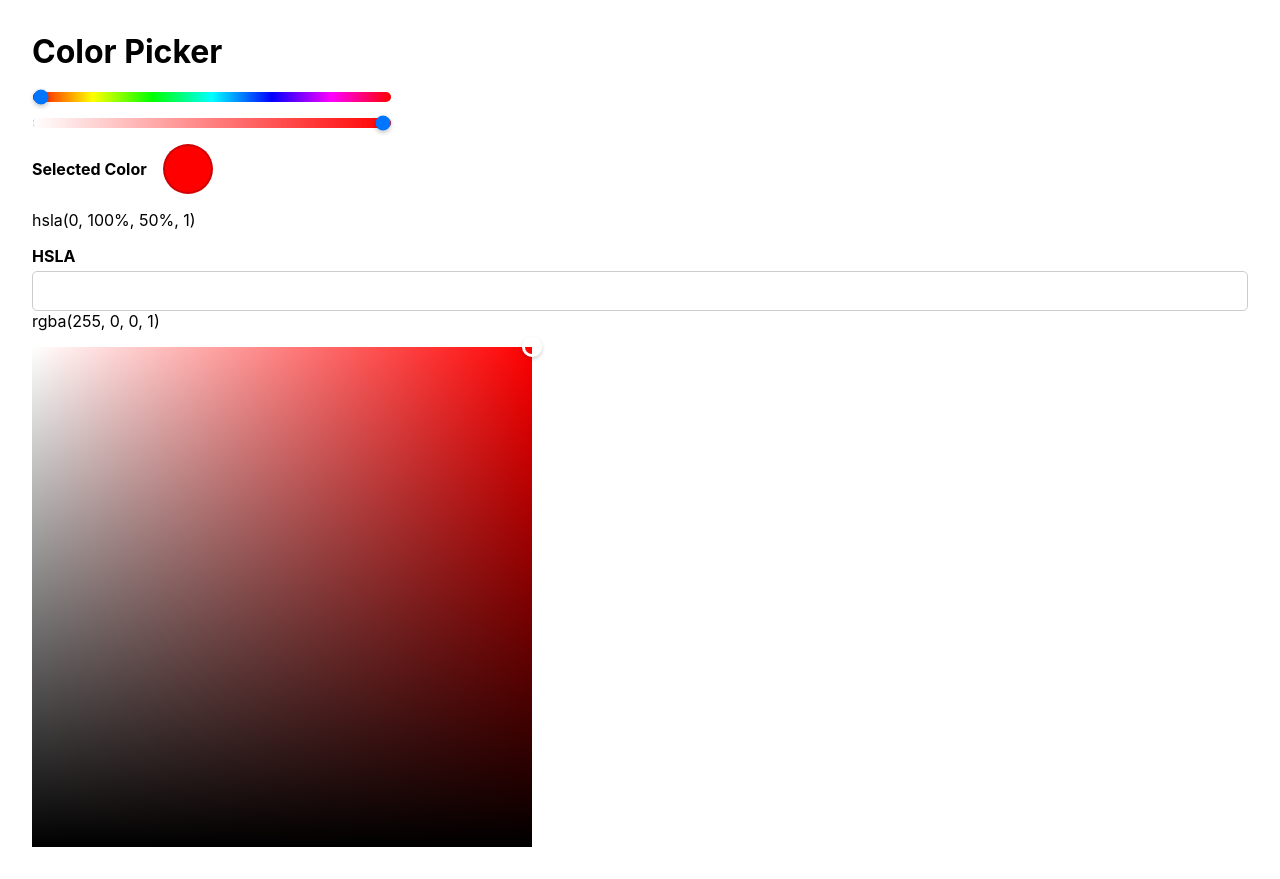
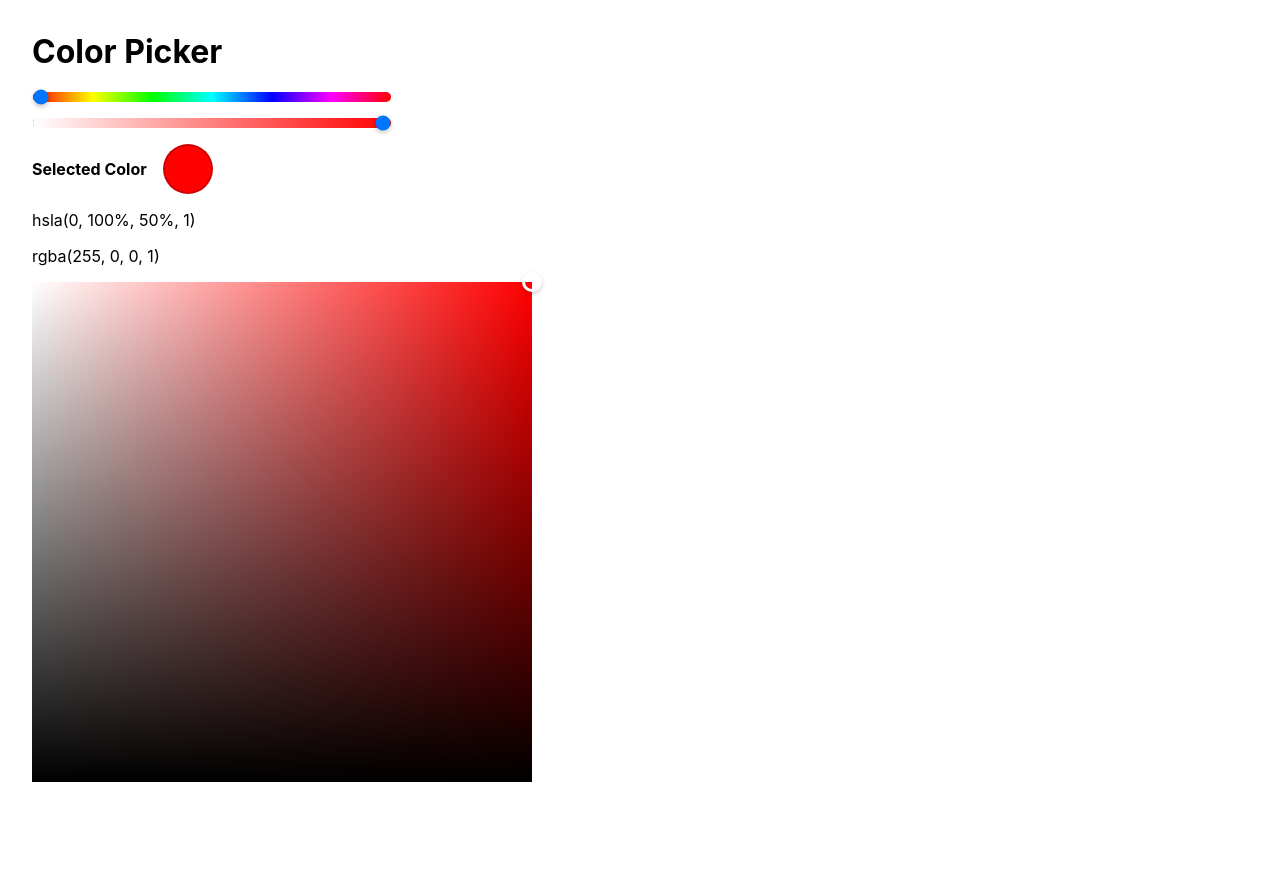
Before and after one commit to jphofmeister/color-picker, a React (Vite) app in the folder client/: page / in a window 1280 px wide. After the commit the page ends 814 px from the top, so only its background shows below. Built offline with nearby package versions, Linux system fonts and the light colour scheme.

Commit message:
made some updates:

```diff
--- a/client/src/App.jsx
+++ b/client/src/App.jsx
@@ -3,8 +3,9 @@ import styled from "styled-components";
 import ColorPicker from "./components/ColorPicker";
 import HueSlider from "./components/HueSlider";
 import AlphaSlider from "./components/AlphaSlider";
-import HslaInput from "./components/HslaInput";
+// import HslaInput from "./components/HslaInput";
 import { hslToRgb, rgbToHsl } from "./utilities/colorFunctions";
+import { isEmpty } from "./utilities/sharedFunctions";
 
 const StyledSelectColor = styled.div`
   width: 50px;
@@ -27,6 +28,36 @@ const App = () => {
   let hslToRgbConversion = hslToRgb(rngHue, (saturation / 100), (lightness / 100));
   let rgbaString = `${hslToRgbConversion[0]}, ${hslToRgbConversion[1]}, ${hslToRgbConversion[2]}, ${rngAlpha}`;
 
+  // useEffect(() => {
+
+  //   if (isEmpty(txtHsla) === false) {
+
+  //     let hslaValues = txtHsla.split(", ");
+
+  //     let newHue = hslaValues[0];
+  //     let newSaturation = hslaValues[1].replace(/%/g, "");
+  //     let newLightness = hslaValues[2].replace(/%/g, "");
+  //     let newAlpha = hslaValues[3];
+
+  //     if (rngHue !== newHue) {
+  //       setRngHue(newHue);
+  //     };
+
+  //     if (saturation !== newSaturation) {
+  //       setSaturation(newSaturation);
+  //     };
+
+  //     if (lightness !== newLightness) {
+  //       setLightness(newLightness);
+  //     };
+
+  //     if (rngAlpha !== newAlpha) {
+  //       setRngAlpha(newAlpha);
+  //     };
+
+  //   }
+
+  // }, [txtHsla, rngAlpha, rngHue, saturation, lightness]);
 
   return (
     <main>
@@ -45,20 +76,28 @@ const App = () => {
 
       <div className="info">
         <strong>Selected Color</strong>
-        <StyledSelectColor $hue={rngHue} $saturation={saturation} $lightness={lightness} $alpha={rngAlpha} />
+        <StyledSelectColor
+          $hue={rngHue}
+          $saturation={saturation}
+          $lightness={lightness}
+          $alpha={rngAlpha} />
       </div>
 
-      <div>
-        <p>hsla({hslaString})</p>
-
-        <HslaInput
+      {/* <HslaInput
           txtHsla={txtHsla}
           setTxtHsla={setTxtHsla}
           rngAlpha={rngAlpha}
           rngHue={rngHue}
           saturation={saturation}
-          lightness={lightness} />
+          lightness={lightness} /> */}
 
+      <div style={{ marginBottom: "1rem" }}>
+
+        <p>hsla({hslaString})</p>
+
+      </div>
+
+      <div>
         <p>rgba({rgbaString})</p>
       </div>
 
--- a/client/src/components/AlphaSlider.jsx
+++ b/client/src/components/AlphaSlider.jsx
@@ -7,12 +7,9 @@ const AlphaSliderContainer = styled.div`
   width: 360px;
   padding: 0;
   margin-bottom: 1rem;
-  /* background: #fff; */
+  border: none;
 
   input {
-    /* background: #fff !important;
-    background-color: #fff !important; */
-
     &::-webkit-slider-thumb {
       background-color: #fff !important;
       background: hsla(${props => props.$hue}, ${props => props.$saturation}%, ${props => props.$lightness}%, ${props => props.$alpha});
--- a/client/src/components/HslaInput.jsx
+++ b/client/src/components/HslaInput.jsx
@@ -19,15 +19,25 @@ const HslaInput = (props) => {
 
   let setTxtHsla = isEmpty(props.setTxtHsla) === false ? props.setTxtHsla : noFunctionAvailable;
 
+  useEffect(() => {
+
+    let hslaString = `${rngHue}, ${saturation}%, ${lightness}%, ${rngAlpha}`;
+
+    if (hslaString !== txtHsla) {
+      setTxtHsla(hslaString);
+    }
+
+  }, [rngAlpha, rngHue, saturation, lightness, txtHsla]);
+
   return (
-    <div>
+    <>
       <FormInput
         formInputID="txtHsla"
         labelText="HSLA"
         inputValue={txtHsla}
         updateValue={setTxtHsla}
       />
-    </div>
+    </>
   );
 };
 
--- a/client/src/components/HueSlider.jsx
+++ b/client/src/components/HueSlider.jsx
@@ -7,6 +7,7 @@ const HueSliderContainer = styled.div`
   width: 360px;
   padding: 0;
   margin-bottom: 1rem;
+  border: none;
 
   input {
     background: hsla(${props => props.hue}, 100%, 50%, 1);
--- a/package.json
+++ b/package.json
@@ -5,11 +5,11 @@
   "main": "server/index.js",
   "scripts": {
     "client-install": "npm install --prefix client",
-    "start": "node server/index.js",
     "build": "cd client && npm install && npm run build",
     "server": "nodemon server/index.js",
     "client": "npm start --prefix client",
-    "dev": "concurrently \"npm run server\" \"npm run client\""
+    "dev": "concurrently \"npm run server\" \"npm run client\"",
+    "start": "concurrently \"npm run server\" \"npm run client\""
   },
   "author": "Joseph Hofmeister",
   "license": "ISC",
```
